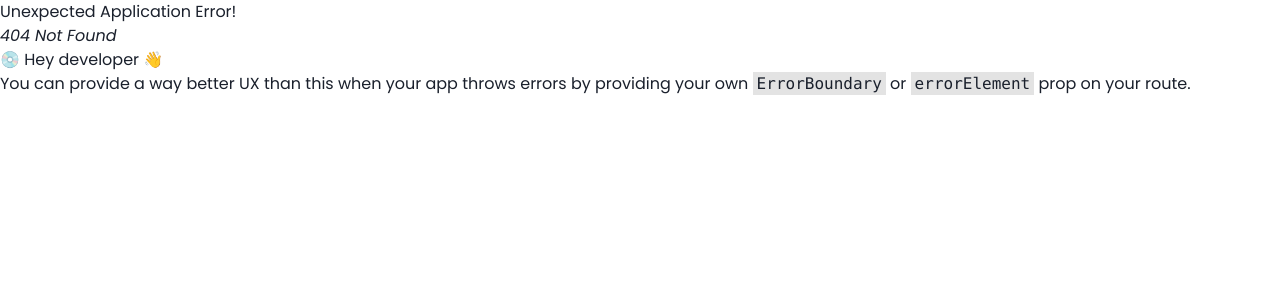
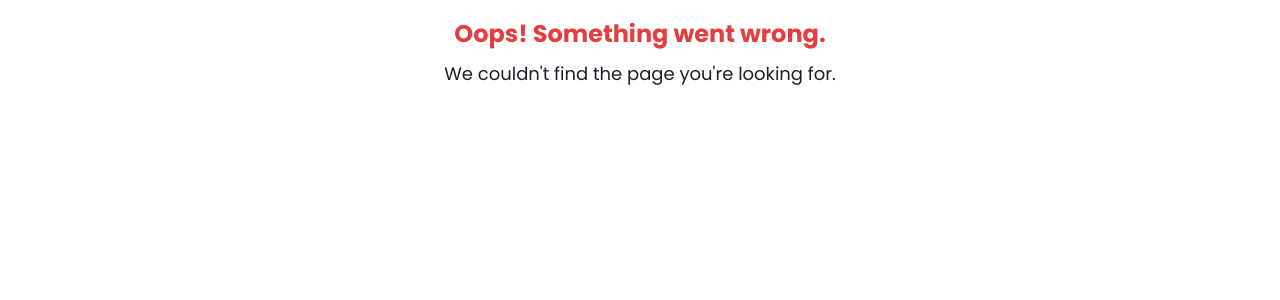
Before and after one commit to PrashannaLohani/FinalYearProject, a React (Vite) app in the folder Frontend/: page /Error in a window 1280 px wide. Before the commit this address had no page. Shown: the top 300 px of the page. Built offline with nearby package versions, Linux system fonts and the light colour scheme; a web font is replaced by a local one.

Commit message:
Created a Private Route

```diff
--- a/Frontend/src/App.jsx
+++ b/Frontend/src/App.jsx
@@ -12,7 +12,6 @@ import Login from "./Pages/Login";
 import Signup from "./Pages/Signup";
 import Error from "./Pages/Error";
 import Info from "./Pages/Info";
-import Terms from "./Pages/terms&service";
 import CreateRoom from "./Pages/Room/CreateRoom";
 import EmailVerification from "./Pages/Forget Password/EmailVerification";
 import UpdatePassword from "./Pages/Forget Password/UpdatePassword";
@@ -20,8 +19,8 @@ import Setting from "./Pages/Setting";
 import Billing from "./Pages/Billing";
 import ParticipantRoom from "./Pages/Room/Room_Participants";
 import RoomPresenter from "./Pages/Room/Room_Presenter";
-import { useState } from "react";
 import CreatePoll from "./Pages/Poll/CreatePoll";
+import PrivateRoute from "./Layout/PrivateRoute";
 
 function App() {
   const router = createBrowserRouter(
@@ -30,21 +29,23 @@ function App() {
         <Route index element={<Home />} />
         <Route path="/Login" element={<Login />} />
         <Route path="/Signup" element={<Signup />} />
-        <Route path="/Terms&Services" element={<Terms />} />
         <Route path="/EmailVerificaiton" element={<EmailVerification />} />
         <Route
           path={`/update-password/:uidb64/:token`}
           element={<UpdatePassword />}
         />
         <Route path="/" element={<RootLayout />}>
+          <Route element={<PrivateRoute />}>
             <Route path="/Info" element={<Info />} />
             <Route path="/CreateRoom" element={<CreateRoom />} />
             <Route path="/CreatePoll" element={<CreatePoll />} />
             <Route path="/RoomPresenter" element={<RoomPresenter />} />
             <Route path="/Setting" element={<Setting />} />
             <Route path="/Billing" element={<Billing />} />
-          <Route Component={Error} />
           </Route>
+        </Route>
+        <Route path="/Error" element={<Error />} />
+
         <Route path="/ParticipantRoom" element={<ParticipantRoom />} />
       </>
     )
--- /dev/null
+++ b/Frontend/src/Layout/PrivateRoute.jsx
@@ -0,0 +1,7 @@
+import { Navigate, Outlet } from "react-router-dom";
+import RootLayout from "./RootLayout";
+
+export default function PrivateRoute() {
+  const userInfo = localStorage.getItem("accessToken");
+  return userInfo ? <Outlet /> : <Navigate to="/Error" />;
+}
--- a/Frontend/src/Pages/Error.jsx
+++ b/Frontend/src/Pages/Error.jsx
@@ -1,19 +1,22 @@
-import { Box, Text } from "@chakra-ui/react";
+import { Box, Text, Image } from "@chakra-ui/react";
 
 export default function Error() {
   return (
-    <>
-      <Box>
-        <Heading />
-      </Box>
-    </>
+    <Box textAlign="center">
+      <Heading />
+    </Box>
   );
 }
 
 const Heading = () => {
   return (
-    <Box>
-      <Text>Page Not Found</Text>
+    <Box mt="4">
+      <Text fontSize="2xl" fontWeight="bold" color="red.500">
+        Oops! Something went wrong.
+      </Text>
+      <Text fontSize="lg" mt="2">
+        We couldn't find the page you're looking for.
+      </Text>
     </Box>
   );
 };
```
Lines whose indentation alone changed are shown as unchanged.
